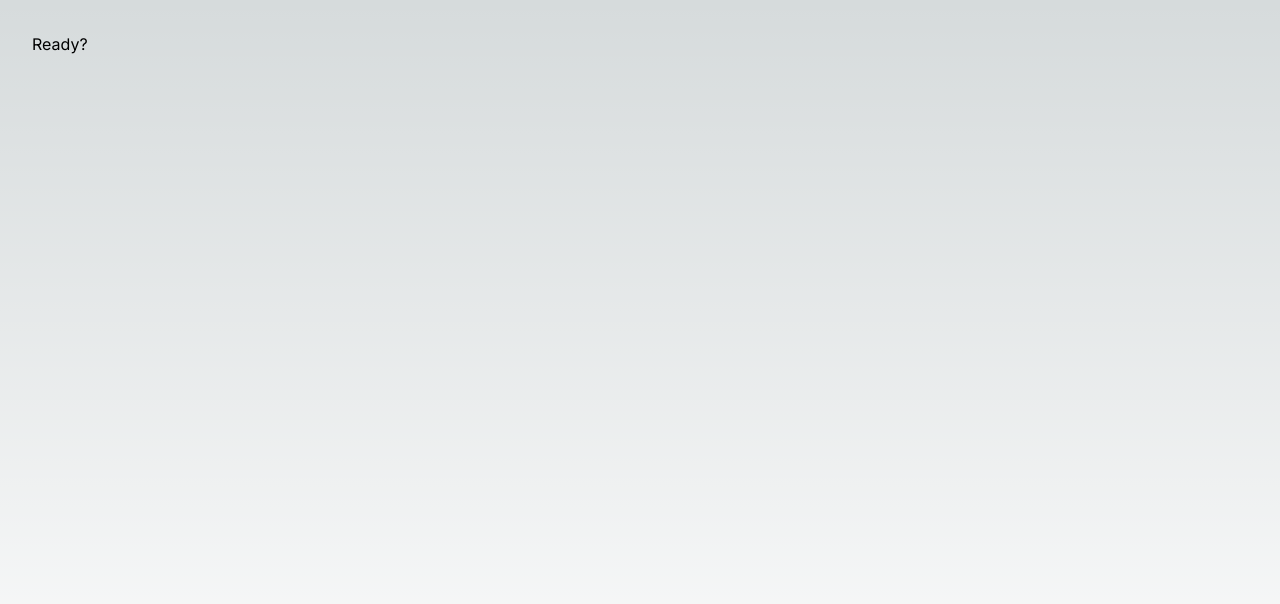
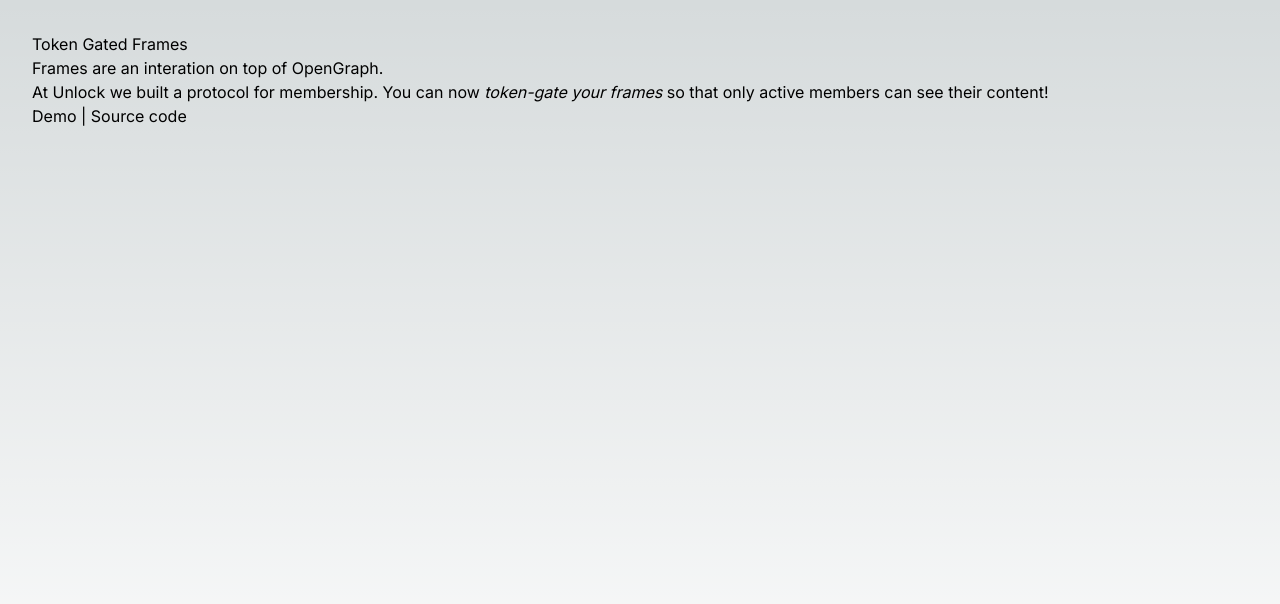
Before and after one commit to unlock-protocol/token-gated-frame, a Next.js app: page / in a window 1280 px wide. Shown: the top 604 px of the page. Built offline with nearby package versions, Linux system fonts and the light colour scheme.

Commit message:
adding README

```diff
--- a/src/app/page.tsx
+++ b/src/app/page.tsx
@@ -1,13 +1,34 @@
 import { validateMessage } from "@/lib/farcaster";
 import { Inter } from "next/font/google";
-import { AppConfig } from "./AppConfig";
+import Link from "next/link";
 
 const inter = Inter({ subsets: ["latin"] });
 
 export default async function Home() {
   return (
     <main className="p-8">
-      <p>Ready?</p>
+      <h1>Token Gated Frames</h1>
+      <p>
+        <Link href="https://warpcast.notion.site/Farcaster-Frames-4bd47fe97dc74a42a48d3a234636d8c5">
+          Frames
+        </Link>{" "}
+        are an interation on top of{" "}
+        <Link href="https://ogp.me/">OpenGraph</Link>.
+      </p>
+      <p>
+        At <Link href="https://unlock-protocol.com/">Unlock</Link> we built a
+        protocol for membership. You can now <em>token-gate your frames</em> so
+        that only active members can see their content!
+      </p>
+      <p>
+        <Link href="https://warpcast.com/julien51.eth/0xa5ec13e9c1bc2145d3e378b05886c36d5711de37">
+          Demo
+        </Link>{" "}
+        |{" "}
+        <Link href="https://github.com/unlock-protocol/token-gated-frame">
+          Source code
+        </Link>
+      </p>
     </main>
   );
 }
```
Also changed, not shown: 1 other file (tests, documents, lock files or other folders).
